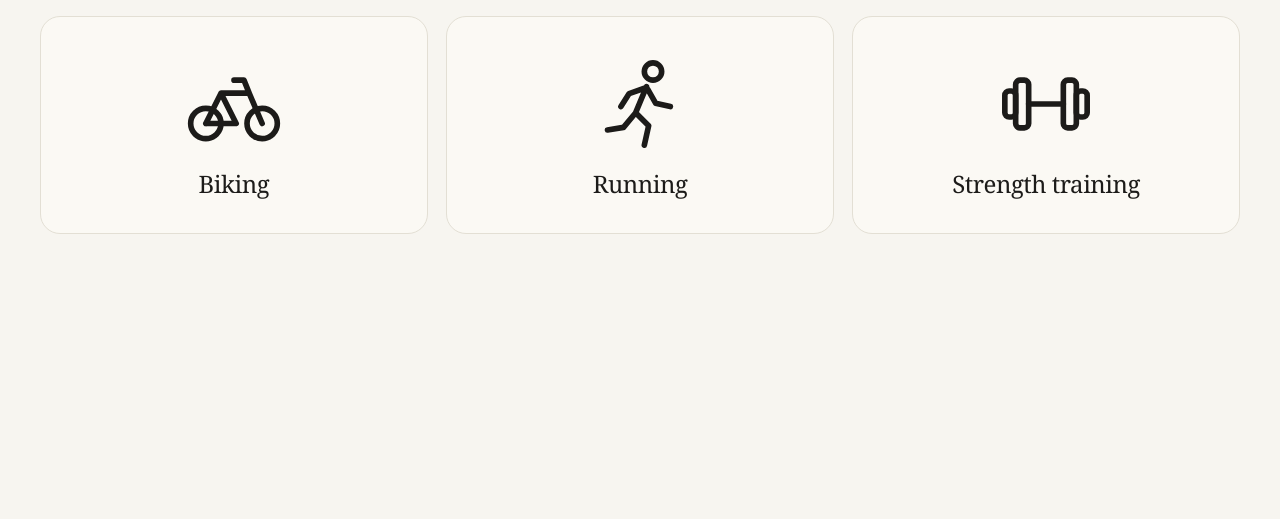
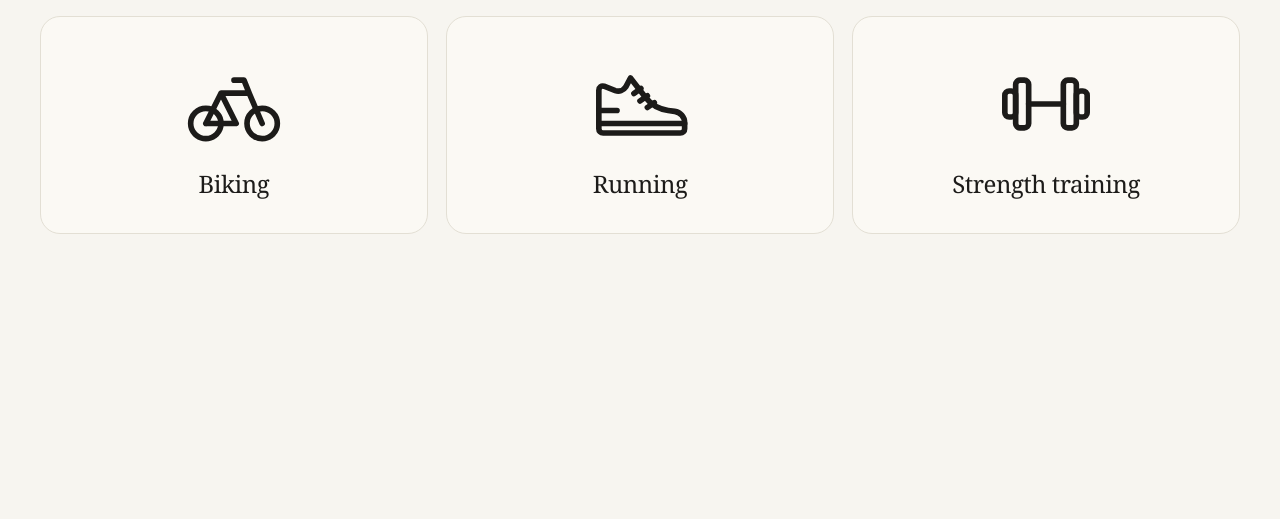
Before and after one commit to ahmad-a01/ahmad-portfolio, an Astro site: page / in a window 1280 px wide. Shown: the part 4688-5207 px from the top of the page. Built offline with nearby package versions, Linux system fonts and the light colour scheme; Astro itself is replaced by a stand-in of ours.

Commit message:
Use a running shoe icon for Running
Co-Authored-By: Claude Opus 5.5 <noreply@anthropic.com>
Claude-Session: https://claude.ai/code/session_01Pmy5G8N8TUE1wr1hyQF2Qz

```diff
--- a/src/components/OffTheClock.astro
+++ b/src/components/OffTheClock.astro
@@ -75,7 +75,7 @@ const tags = [
               <svg viewBox="0 0 24 24"><circle cx="5.5" cy="16.5" r="3.5" /><circle cx="18.5" cy="16.5" r="3.5" /><path d="M5.5 16.5 9 9.5h6.5l3 7M9 9.5l3.5 7h-7M15.5 9.5l-1.2-3H12" /></svg>
             )}
             {a.icon === 'run' && (
-              <svg viewBox="0 0 24 24"><circle cx="15" cy="4.5" r="2" /><path d="M13.5 8 11 14l3 3-1 4.5M11 14l-2.8 3.4L4.5 18M13.5 8.2 9.5 9.6 7.6 12.6M13.8 8.6l1.8 3.2 3.4.8" /></svg>
+              <svg viewBox="0 0 24 24"><path d="M2.5 16.5V8.8c0-.7.6-1.1 1.2-.9l2.6 1c.9.3 1.9 0 2.4-.8L9.8 6l3.4 4.4c1.3 1.7 3.2 2.8 5.3 3.1l1.5.2c1.3.2 2.3 1.3 2.3 2.6v.2Z" /><path d="M2.5 16.5v1.2c0 .6.4 1 1 1h17.8c.6 0 1-.4 1-1v-1.2" /><path d="M10.6 9.6 12.2 8.4M12 11.3l1.7-1.2M13.7 12.8l1.6-1.1M2.5 13.5h4.2" /></svg>
             )}
             {a.icon === 'gym' && (
               <svg viewBox="0 0 24 24"><rect x="2.5" y="9" width="2.5" height="6" rx="1" /><rect x="5" y="6.5" width="3" height="11" rx="1" /><rect x="16" y="6.5" width="3" height="11" rx="1" /><rect x="19" y="9" width="2.5" height="6" rx="1" /><path d="M8 12h8" /></svg>
```
